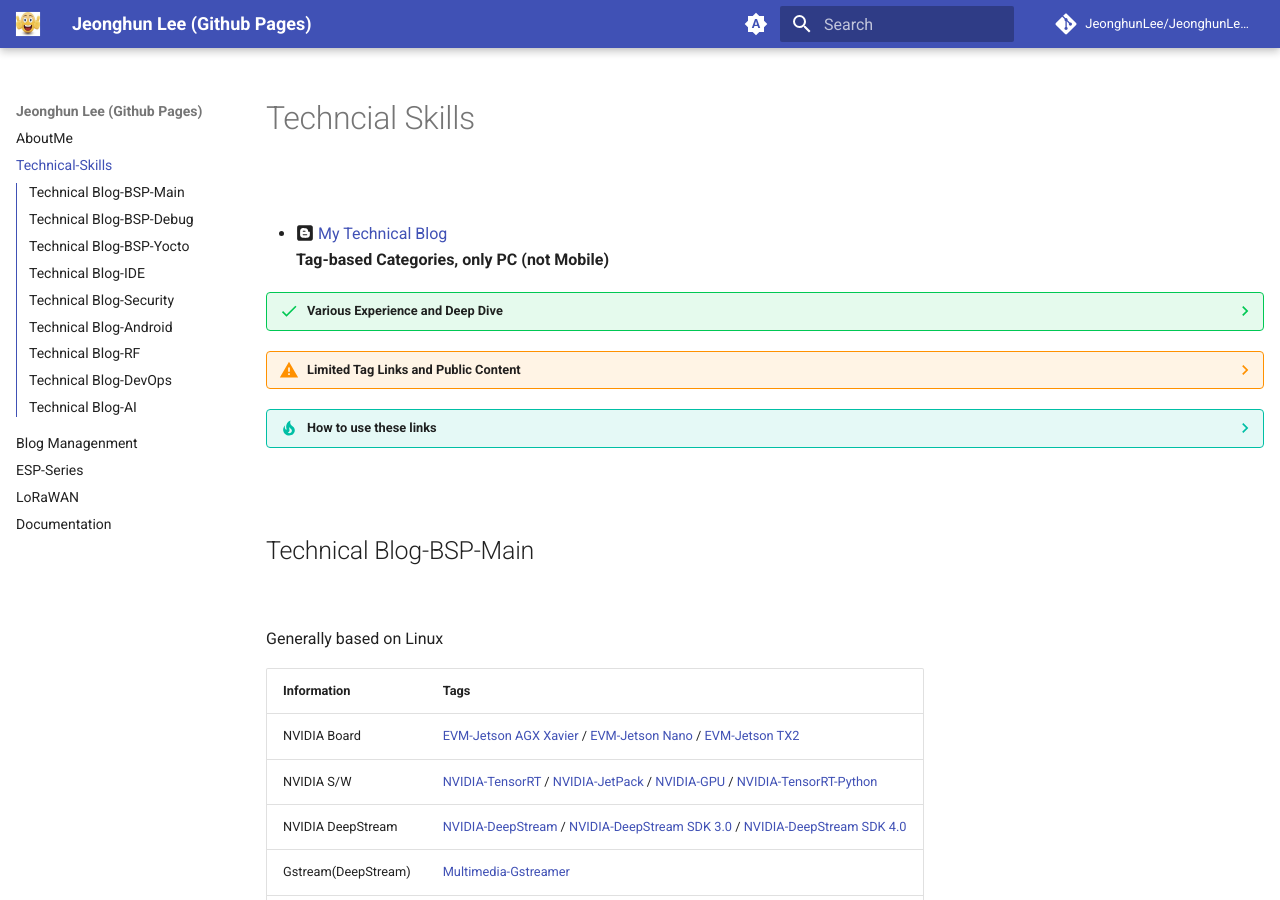
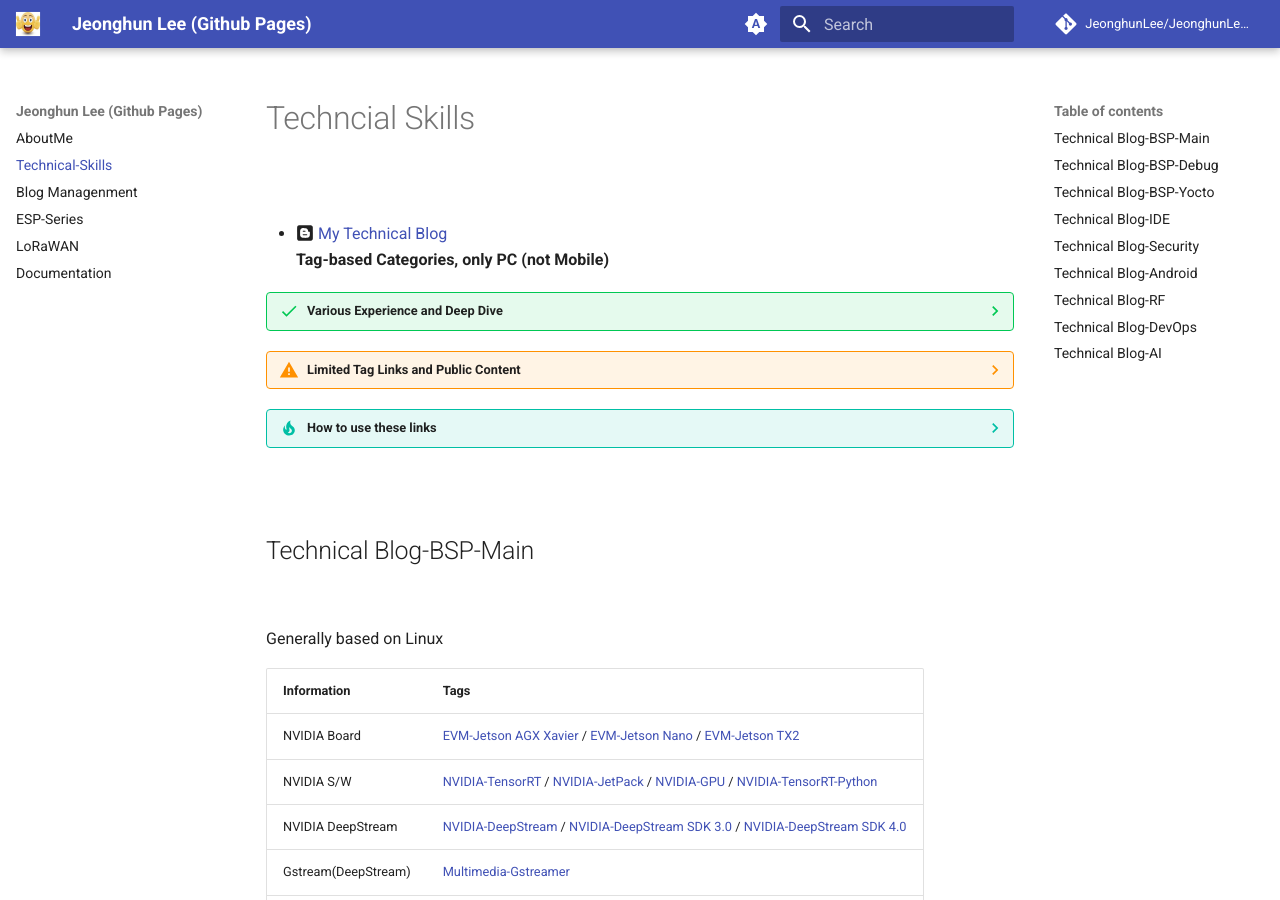
Before and after one commit to JeonghunLee/JeonghunLee.github.io, an MkDocs documentation site: the page built from docs/project_technical_skills.md, in a window 1280 px wide and 900 px high. Built offline with MkDocs 1.6.1 and Material for MkDocs 9.7.7, drawn with Linux system fonts in a browser that asks for light colours; comment, search, counter and statistics services are not loaded.

Commit message:
update toc

```diff
--- a/mkdocs.yml
+++ b/mkdocs.yml
@@ -60,7 +60,7 @@
         name: Switch to system preference
   features:
     - toc.follow          # 이 줄이 TOC(Table of Contents)를 스크롤에 따라 따라다니게 해줌
-    - toc.integrate       # 이 줄이 TOC(Table of Contents)를 왼쪽 내비(sidebar)로 통합해줌
+#    - toc.integrate       # 이 줄이 TOC(Table of Contents)를 왼쪽 내비(sidebar)로 통합해줌
     - navigation.instant
     - navigation.instant.progress
     - navigation.path
```
